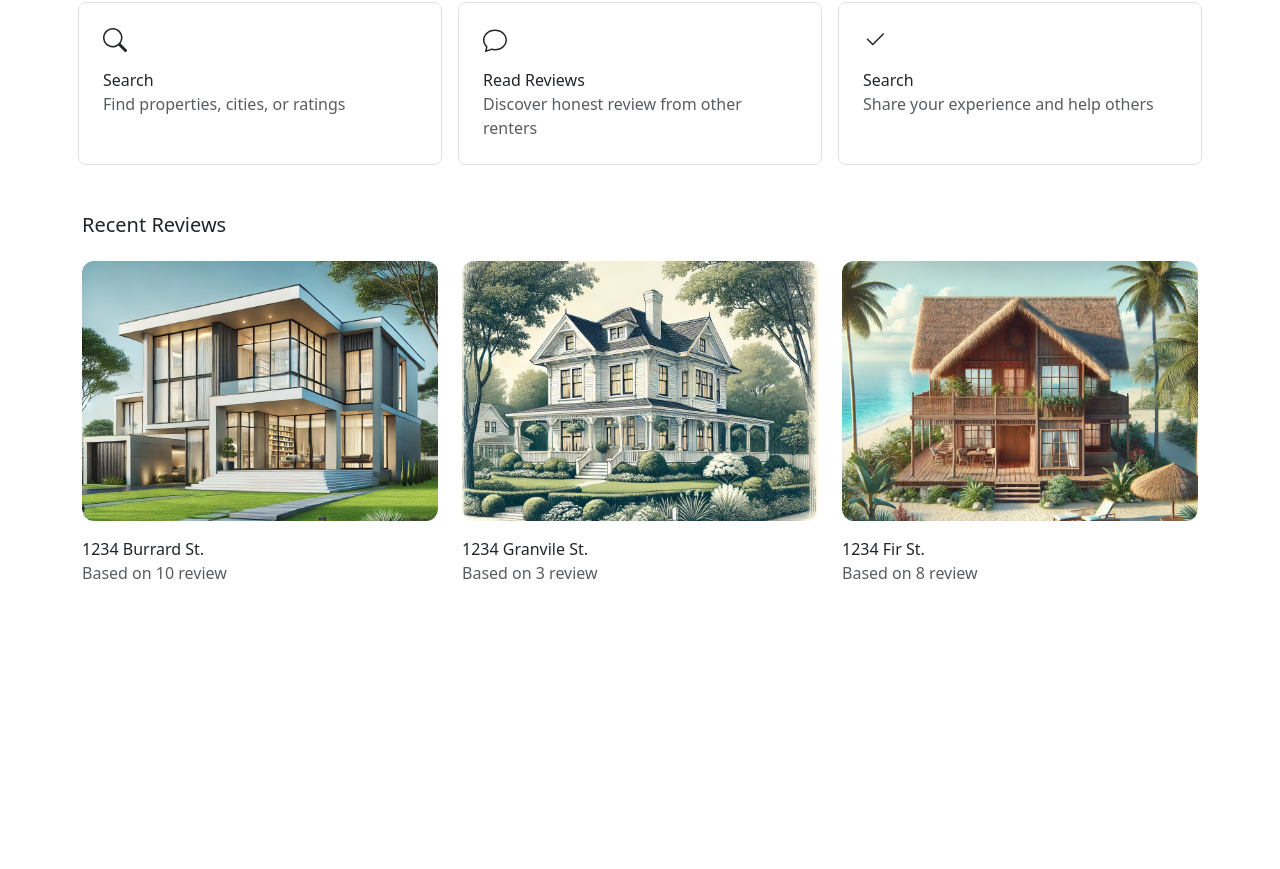
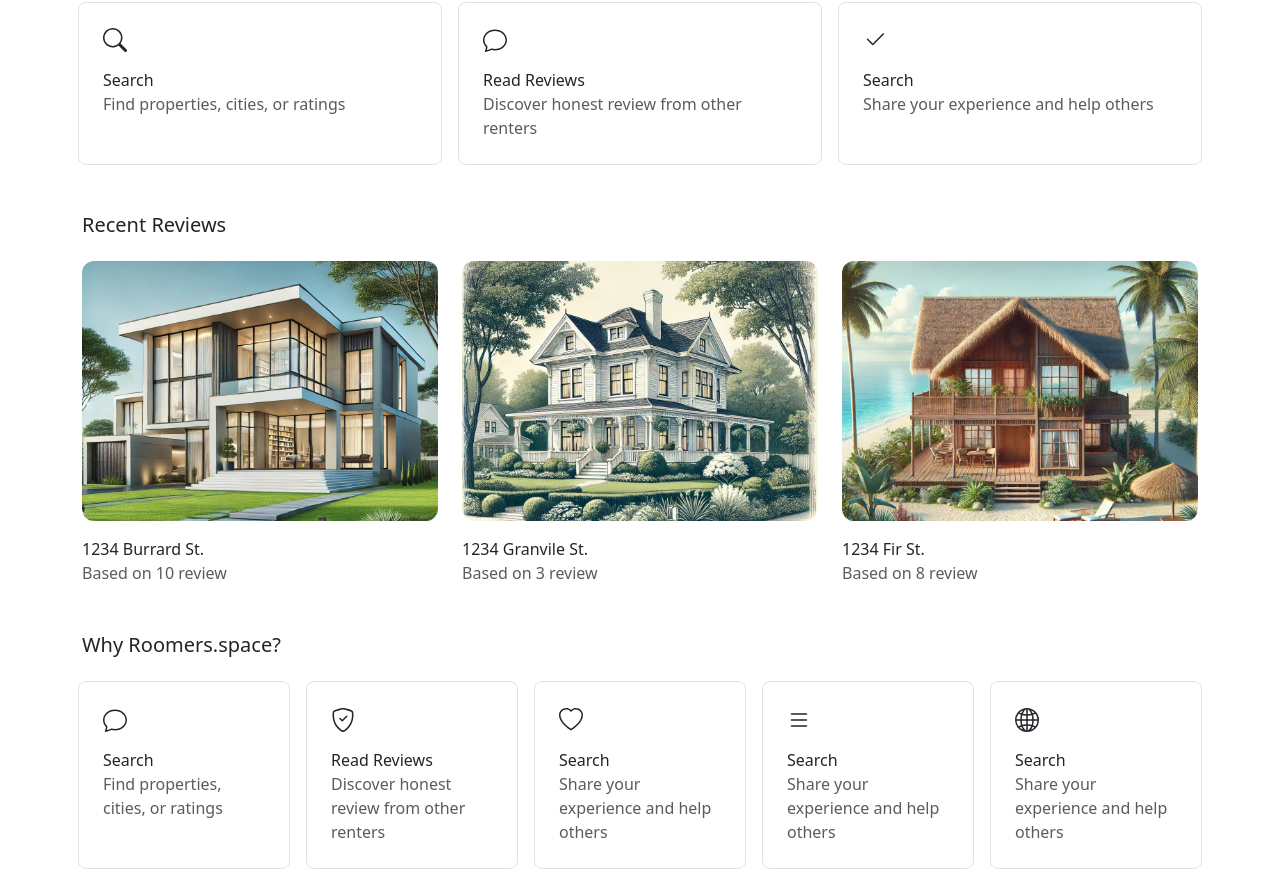
Before and after one commit to bises7/Roomers, a Next.js app: page / in a window 1280 px wide. Shown: the part 1292-2161 px from the top of the page. Before the commit the page ends 1877 px from the top, so only its background shows below. Built offline with nearby package versions, Linux system fonts and the light colour scheme.

Commit message:
Add why roomers

```diff
--- /dev/null
+++ b/src/app/components/Homepage/WhyRoomers.tsx
@@ -0,0 +1,49 @@
+import { NextPage } from "next";
+import { Row } from "react-bootstrap";
+import InformationBox from "./InformationBox";
+import {
+  BsChat,
+  BsGlobe2,
+  BsHeart,
+  BsList,
+  BsShieldCheck,
+} from "react-icons/bs";
+
+interface Props {}
+
+const WhyRoomers: NextPage<Props> = ({}) => {
+  return (
+    <div className="mt-5">
+      <h5>Why Roomers.space?</h5>
+      <Row className="mt-4">
+        <InformationBox
+          icon={<BsChat size={24} />}
+          title={"Search"}
+          info={"Find properties, cities, or ratings"}
+        />
+        <InformationBox
+          icon={<BsShieldCheck size={24} />}
+          title={"Read Reviews"}
+          info={"Discover honest review from other renters"}
+        />
+        <InformationBox
+          icon={<BsHeart size={24} />}
+          title={"Search"}
+          info={"Share your experience and help others"}
+        />
+        <InformationBox
+          icon={<BsList size={24} />}
+          title={"Search"}
+          info={"Share your experience and help others"}
+        />
+        <InformationBox
+          icon={<BsGlobe2 size={24} />}
+          title={"Search"}
+          info={"Share your experience and help others"}
+        />
+      </Row>
+    </div>
+  );
+};
+
+export default WhyRoomers;
--- a/src/app/page.tsx
+++ b/src/app/page.tsx
@@ -9,6 +9,7 @@ import SearchInput from "./components/Homepage/SearchBar";
 import TopRated from "./components/Homepage/TopRated";
 import HowItWorks from "./components/Homepage/HowItWorks";
 import RecentReviews from "./components/Homepage/RecentReviews";
+import WhyRoomers from "./components/Homepage/WhyRoomers";
 
 export default function Home() {
   return (
@@ -29,6 +30,7 @@ export default function Home() {
         <TopRated />
         <HowItWorks />
         <RecentReviews />
+        <WhyRoomers />
       </Container>
     </>
   );
```
